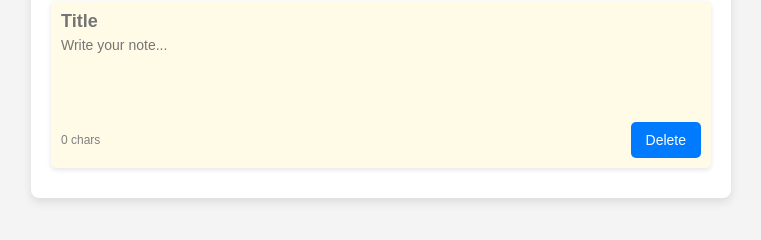
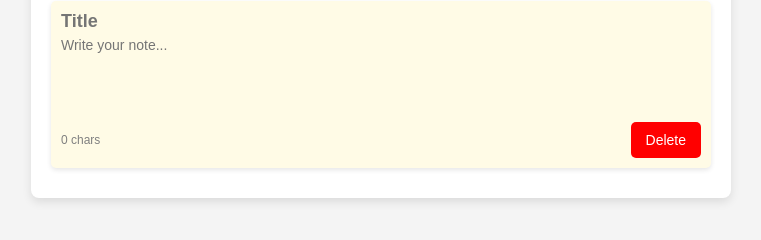
Before and after one commit to GeorgeShaijuu/my-notes, a plain HTML site: page index.html in a window 1280 px wide. Both pictures are taken after a click on the button "+ Add Note". Shown: the part 126-366 px from the top of the page, without its empty margins (259-1020 px from the left). Drawn offline with Linux system fonts and the light colour scheme.

Commit message:
Change of color in delete button

```diff
--- a/script.js
+++ b/script.js
@@ -46,7 +46,7 @@ document.addEventListener("DOMContentLoaded", function () {
         const charCount = document.createElement("span");
         charCount.textContent = content.length + " chars";
 
-        const deleteBtn = document.createElement("button");
+        const deleteBtn = document.createElement("buttondel");
         deleteBtn.innerText = "Delete";
         deleteBtn.addEventListener("click", function () {
             noteDiv.remove();
--- a/styles.css
+++ b/styles.css
@@ -44,6 +44,16 @@ button {
     margin-left: 5px;
 }
 
+buttondel {
+    background: #ff0000;
+    color: white;
+    border: none;
+    padding: 10px 15px;
+    cursor: pointer;
+    border-radius: 5px;
+    font-size: 14px;
+    margin-left: 5px;
+}
 
 button:hover {
     background: #0056b3;
```
